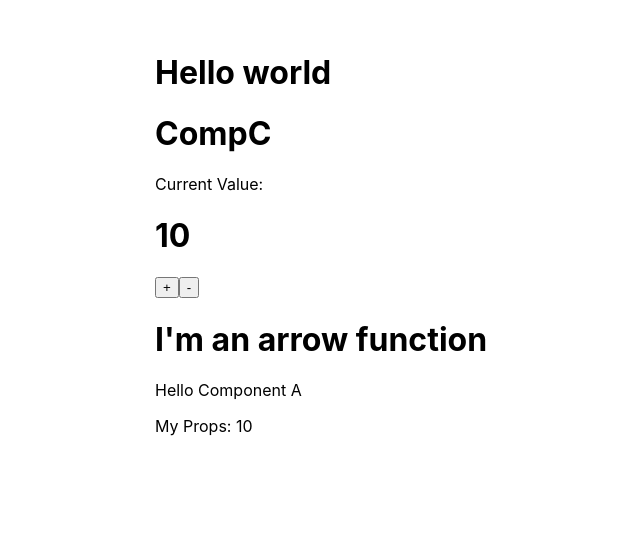
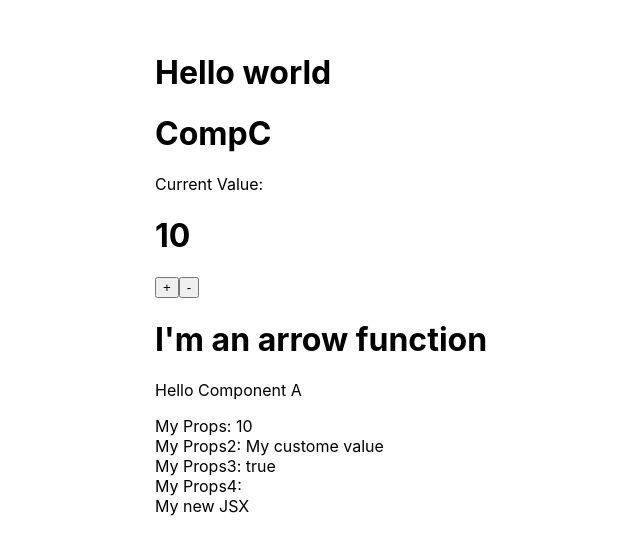
Before and after one commit to WillHDev/StoicList3.0, a Next.js app: page / in a window 1280 px wide. Shown: the part 168-722 px from the top of the page, without its empty margins (45-685 px from the left). Built offline with nearby package versions, Linux system fonts and the light colour scheme.

Commit message:
props added and working

```diff
--- a/pages/index.js
+++ b/pages/index.js
@@ -16,6 +16,9 @@ function CompA( props ) {
     <ArrowFunction />
     <p>Hello Component A</p>
     <div>My Props: { props.myProp1 } </div>
+    <div>My Props2: { props.myProp2 } </div>
+    <div>My Props3: { props.myProp3.toString() } </div>
+    <div>My Props4: { <props.myProp4/> } </div>
     </>
   )
 }
@@ -90,7 +93,11 @@ const Home = () => {
       <button onClick={ () => setValue( myValue + 1 ) }>+</button>
       <button onClick={ () => setValue( myValue - 1 )}>-</button>
      <CompA
-        myProp1={ myValue }/>
+        myProp1={ myValue }
+        myProp2="My custome value"
+        myProp3={true}
+        myProp4={ () => <div>My new JSX</div>}
+        />
       </>
     )
 }
```
